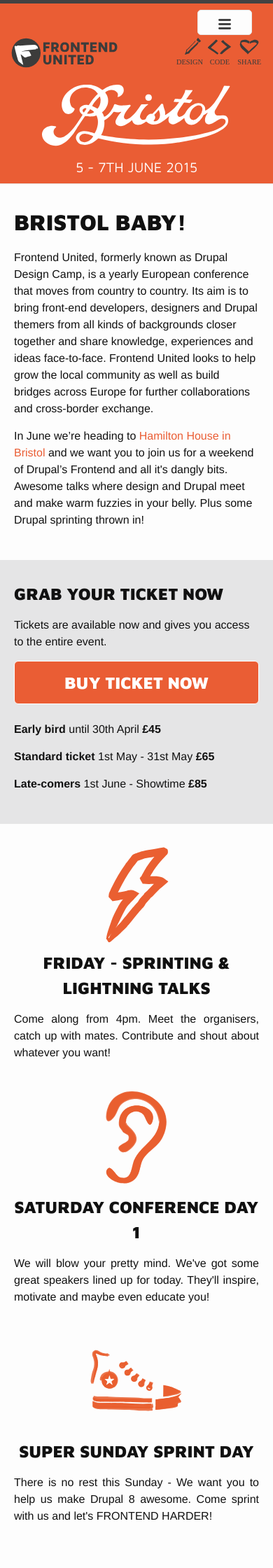
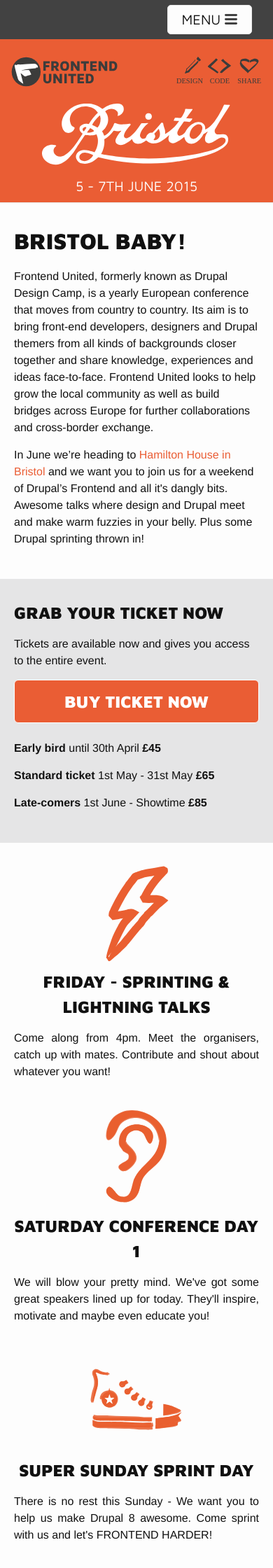
Before and after one commit to drupal-frontend/feu2015, a Jekyll site: the page built from index.html, in a window 390 px wide. Shown: the top 2240 px of the page at 70% size. Built offline with Jekyll 4.4.1, drawn with Linux system fonts in a browser that asks for light colours; Markdown is read by kramdown in place of the engine named in the settings.

Commit message:
Better mobile menu

```diff
--- a/_includes/header.html
+++ b/_includes/header.html
@@ -17,7 +17,7 @@
 
   <nav class="site-nav">
     <div class="wrapper">
-      <a href="#" class="menu-icon">
+      <a href="#" class="menu-icon"><span>Menu</span>
         <svg viewBox="0 0 18 15">
           <path fill="#424242" d="M18,1.484c0,0.82-0.665,1.484-1.484,1.484H1.484C0.665,2.969,0,2.304,0,1.484l0,0C0,0.665,0.665,0,1.484,0 h15.031C17.335,0,18,0.665,18,1.484L18,1.484z"/>
           <path fill="#424242" d="M18,7.516C18,8.335,17.335,9,16.516,9H1.484C0.665,9,0,8.335,0,7.516l0,0c0-0.82,0.665-1.484,1.484-1.484 h15.031C17.335,6.031,18,6.696,18,7.516L18,7.516z"/>
--- a/_sass/_header.scss
+++ b/_sass/_header.scss
@@ -5,8 +5,7 @@
 header {
   background: #ea5d34;
   .top-wrapper {
-    background: #ea5d34;
-    margin: 1.5em auto .5em;
+    margin: 0 auto .5em;
     overflow: hidden;
     padding: 0 4%;
     @media (min-width: 1024px) {
@@ -37,8 +36,11 @@
     }
   }
 
-  @media (min-width: 600px) {
+  @media (min-width: $on-palm +1) {
 
+    .top-wrapper {
+      margin-top: 1.5em;
+    }
     .site-nav {
       background-color: #3C3C3B;
       clear: both;
--- a/_sass/_layout.scss
+++ b/_sass/_layout.scss
@@ -7,8 +7,9 @@
     border-bottom: 1px solid $grey-color-light;
     min-height: 56px;
 
-    // Positioning context for the mobile navigation icon
-    position: relative;
+    @media (max-width: $on-palm) {
+      border-top-width: 3.5em;
+    }
 }
 
 .site-title {
@@ -44,7 +45,7 @@
 
     @include media-query($on-palm) {
         position: absolute;
-        top: 9px;
+        top: 7px;
         right: 30px;
         background-color: $background-color;
         border: 1px solid $grey-color-light;
@@ -52,11 +53,17 @@
         text-align: right;
 
         .menu-icon {
+            font-family: 'Maven Pro', Helvetica, Arial, sans-serif;
+            font-size: 20px;
+            text-transform: uppercase;
+            color: $text-color;
+
             display: block;
             float: right;
-            width: 36px;
-            padding-top: 10px;
+            padding-bottom: .25em;
+            padding-top: .25em;
             text-align: center;
+            text-decoration: none;
 
             > svg {
                 width: 18px;
@@ -81,6 +88,7 @@
         .page-link {
             display: block;
             padding: 5px 10px;
+            text-transform: uppercase;
         }
     }
 }
```
